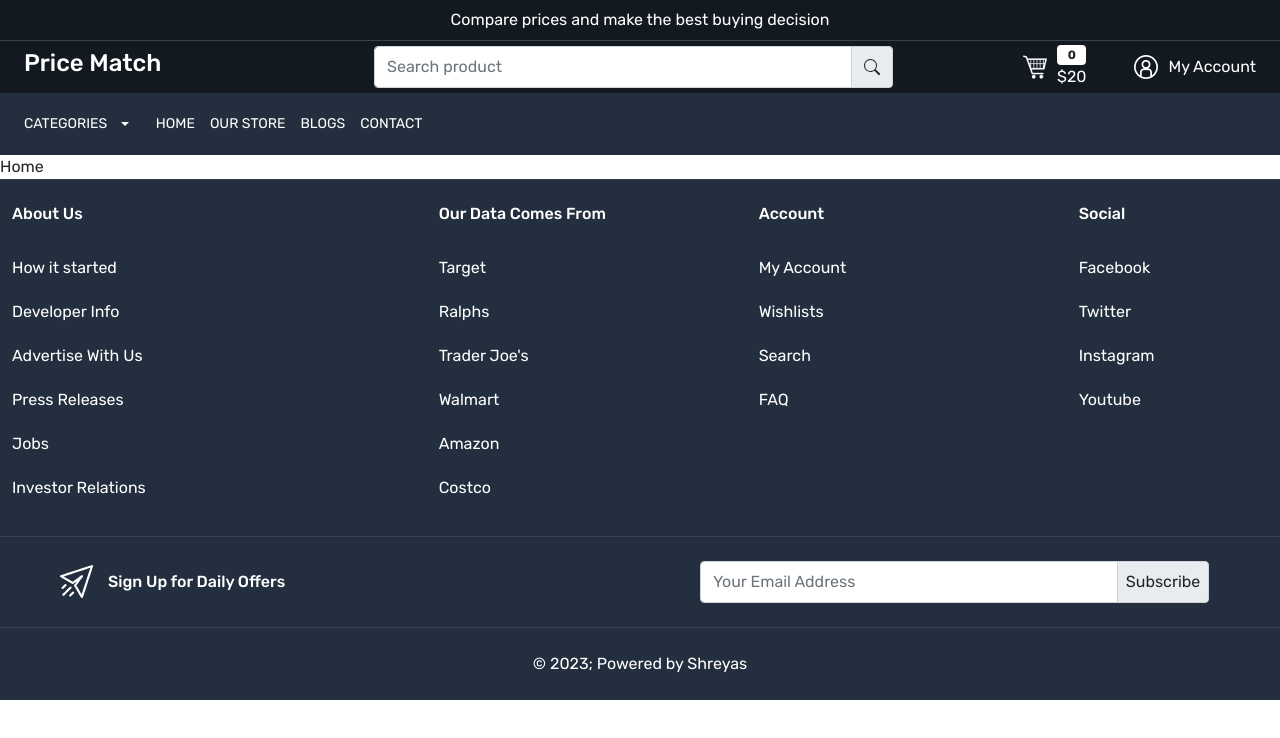
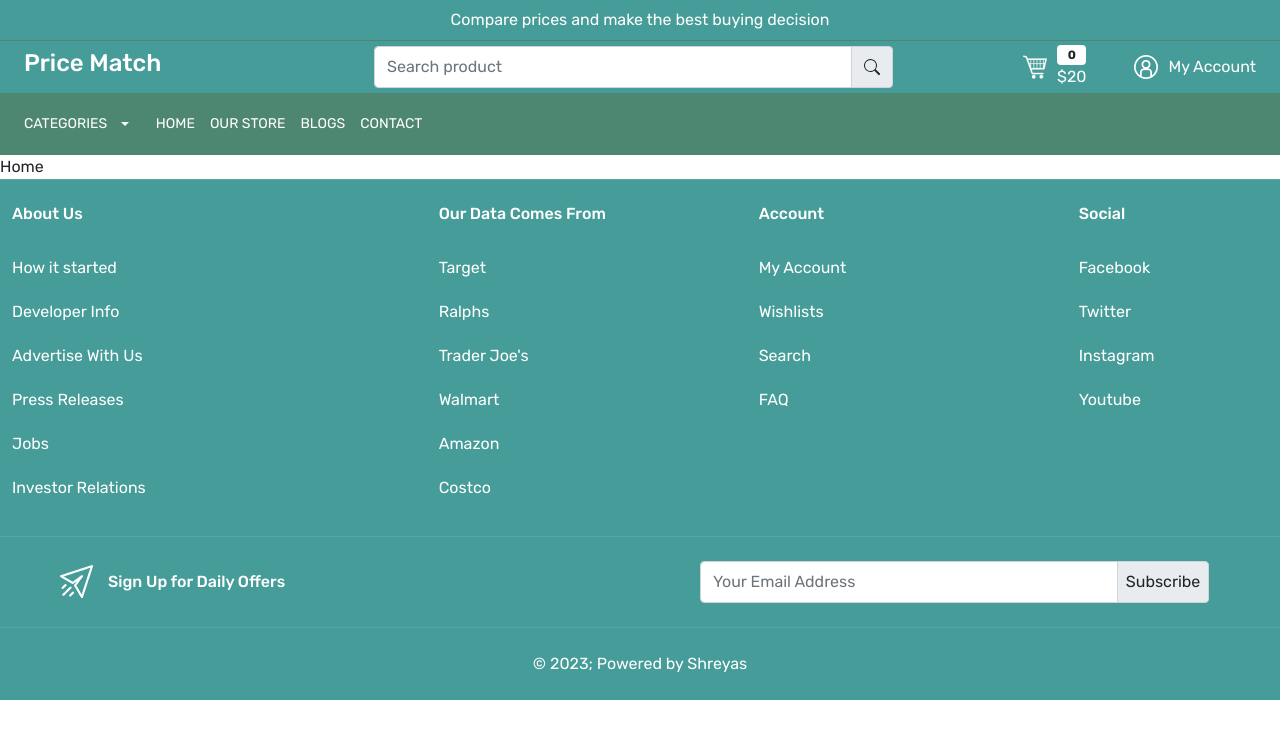
Before and after one commit to splendidbug/PriceMatch, a React (Create React App) app: page / in a window 1280 px wide. Shown: the top 738 px of the page. Built offline with nearby package versions, Linux system fonts and the light colour scheme.

Commit message:
changed color scheme

```diff
--- a/src/App.css
+++ b/src/App.css
@@ -4,9 +4,9 @@
   box-sizing: border-box;
 }
 :root {
-  --color-131921: #131921;
-  --color-3b4149: #3b4149;
-  --color-232f3e: #232f3e;
+  --color-131921: #459c98;
+  --color-3b4149: #4d8772;
+  --color-232f3e: #459c98;
 }
 body{
   font-family: 'Rubik', sans-serif;
@@ -50,7 +50,7 @@ a{
 
 
 .header-bottom {
-  background-color: var(--color-232f3e);
+  background-color: var(--color-3b4149);
 }
 .header-bottom .menu-links a,
 .header-bottom .dropdown button{
```
